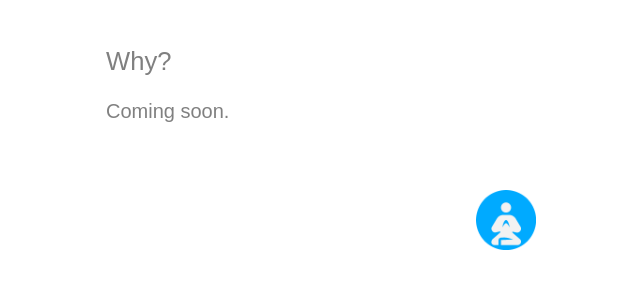
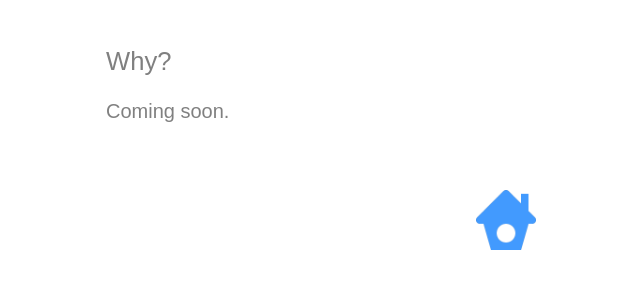
Before and after one commit to StarbucksSangha/StarbucksSangha, a Jekyll site: the page built from why.md, in a window 1280 px wide. Shown: the top 300 px of the page, without its empty margins (134-774 px from the left). Built offline with Jekyll 4.4.1, drawn with Linux system fonts in a browser that asks for light colours.

Commit message:
Update default.html

```diff
--- a/_layouts/default.html
+++ b/_layouts/default.html
@@ -25,7 +25,7 @@ published: true
 <a href="https://twitter.com/StarbucksSangha" target="_self"><img src="/img/twitter.png" width="45"></a>
 {% else %}
 <div style="float; margin-bottom:25px;"></div>
-<a href="/" target="_self"><img src="/img/guru-round.gif" width="60"></a>
+<a href="/" target="_self"><img src="/img/home.png" width="60"></a>
 {% endif %}
 </center>
 <div style="float; margin-bottom:25px;"></div>
```
